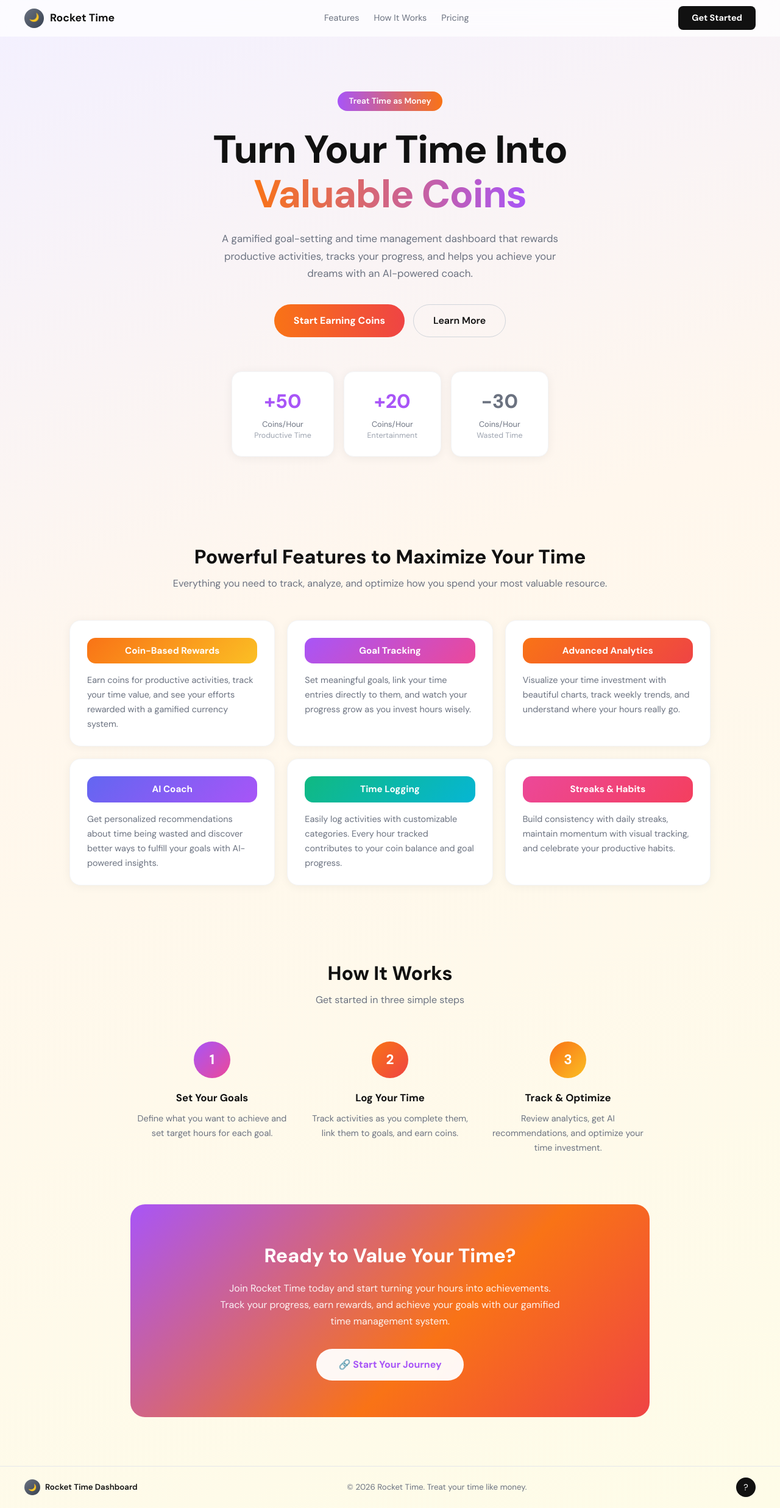
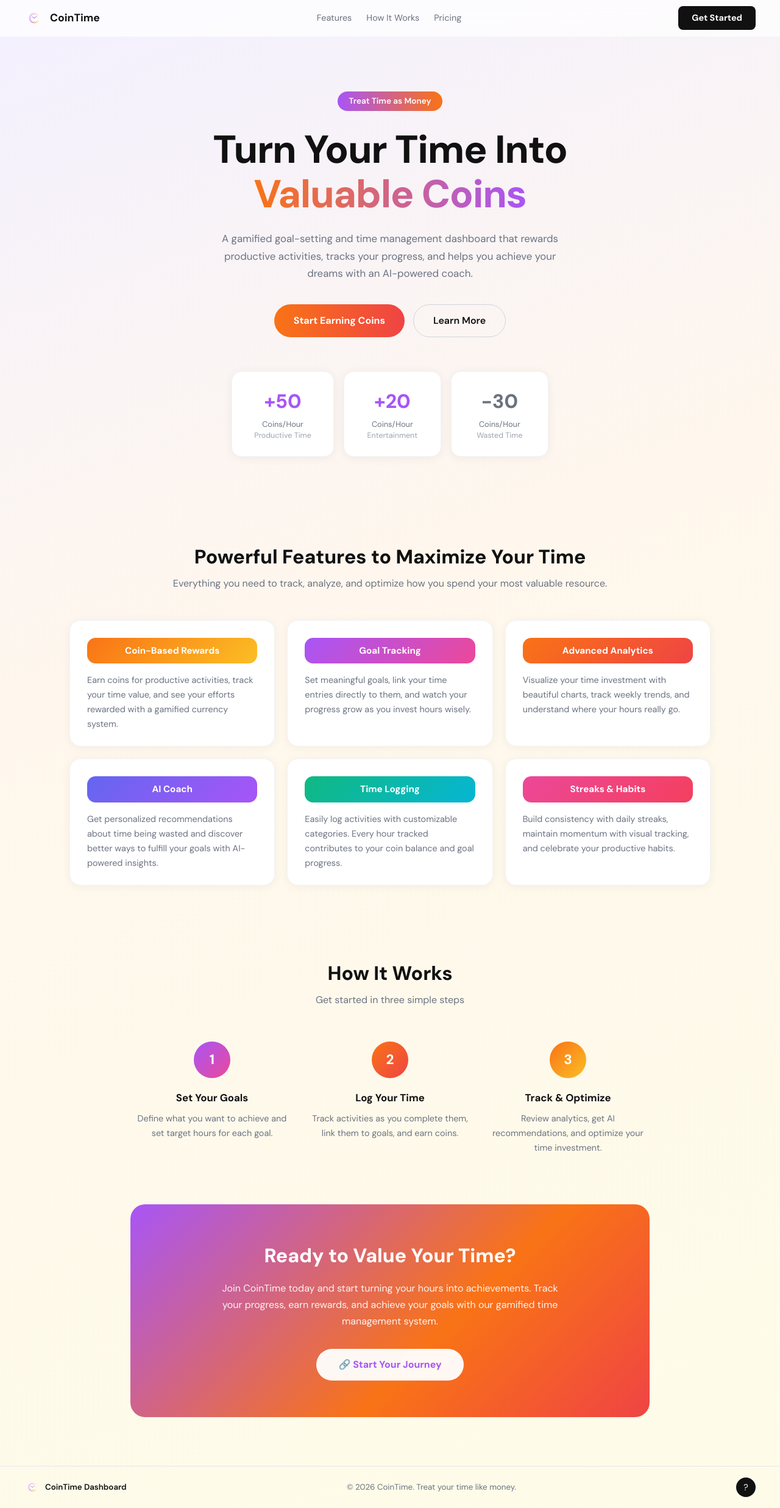
Before and after one commit to kamillamamatova/rocket-time, a React (Vite) app in the folder rocketTime/apps/web/app/(dashboard)/dashboard/: page / in a window 1280 px wide. Shown: the whole page at 61% size. Built offline with nearby package versions, Linux system fonts and the light colour scheme; no server answers.

Commit message:
Added a logo

```diff
--- a/rocketTime/apps/web/app/(dashboard)/dashboard/src/components/LandingPageFigma.tsx
+++ b/rocketTime/apps/web/app/(dashboard)/dashboard/src/components/LandingPageFigma.tsx
@@ -180,17 +180,8 @@ export function LandingPage() {
         }}
       >
         <div style={{ display: "flex", alignItems: "center", gap: 10, fontWeight: 700, fontSize: "1.1rem" }}>
-          <div
-            style={{
-              width: 32, height: 32, borderRadius: "50%",
-              background: "linear-gradient(135deg,#6b7280,#374151)",
-              display: "flex", alignItems: "center", justifyContent: "center",
-              color: "#fff", fontSize: "0.85rem",
-            }}
-          >
-            🌙
-          </div>
-          Rocket Time
+          <img src="/logo.png" alt="CoinTime logo" style={{ width: 32, height: 32, borderRadius: "50%", objectFit: "cover" }} />
+          CoinTime
         </div>
         <div style={{ display: "flex", gap: 24, alignItems: "center", fontSize: "0.9rem", color: "#6b7280" }}>
           <span style={{ cursor: "pointer" }}>Features</span>
@@ -430,7 +421,7 @@ export function LandingPage() {
               Ready to Value Your Time?
             </h2>
             <p style={{ maxWidth: 560, margin: "0 auto 32px", opacity: 0.92, lineHeight: 1.7, fontSize: "1rem" }}>
-              Join Rocket Time today and start turning your hours into achievements. Track your progress,
+              Join CoinTime today and start turning your hours into achievements. Track your progress,
               earn rewards, and achieve your goals with our gamified time management system.
             </p>
             <button
@@ -469,19 +460,10 @@ export function LandingPage() {
         }}
       >
         <div style={{ display: "flex", alignItems: "center", gap: 8, fontWeight: 600, color: "#111" }}>
-          <div
-            style={{
-              width: 26, height: 26, borderRadius: "50%",
-              background: "linear-gradient(135deg,#6b7280,#374151)",
-              display: "flex", alignItems: "center", justifyContent: "center",
-              color: "#fff", fontSize: "0.7rem",
-            }}
-          >
-            🌙
-          </div>
-          Rocket Time Dashboard
+          <img src="/logo.png" alt="CoinTime logo" style={{ width: 26, height: 26, borderRadius: "50%", objectFit: "cover" }} />
+          CoinTime Dashboard
         </div>
-        <span>© 2026 Rocket Time. Treat your time like money.</span>
+        <span>© 2026 CoinTime. Treat your time like money.</span>
         <div
           style={{
             width: 32, height: 32, borderRadius: "50%", background: "#111",
```
Also changed, not shown: rocketTime/apps/web/app/(dashboard)/dashboard/public/logo.png (added).
